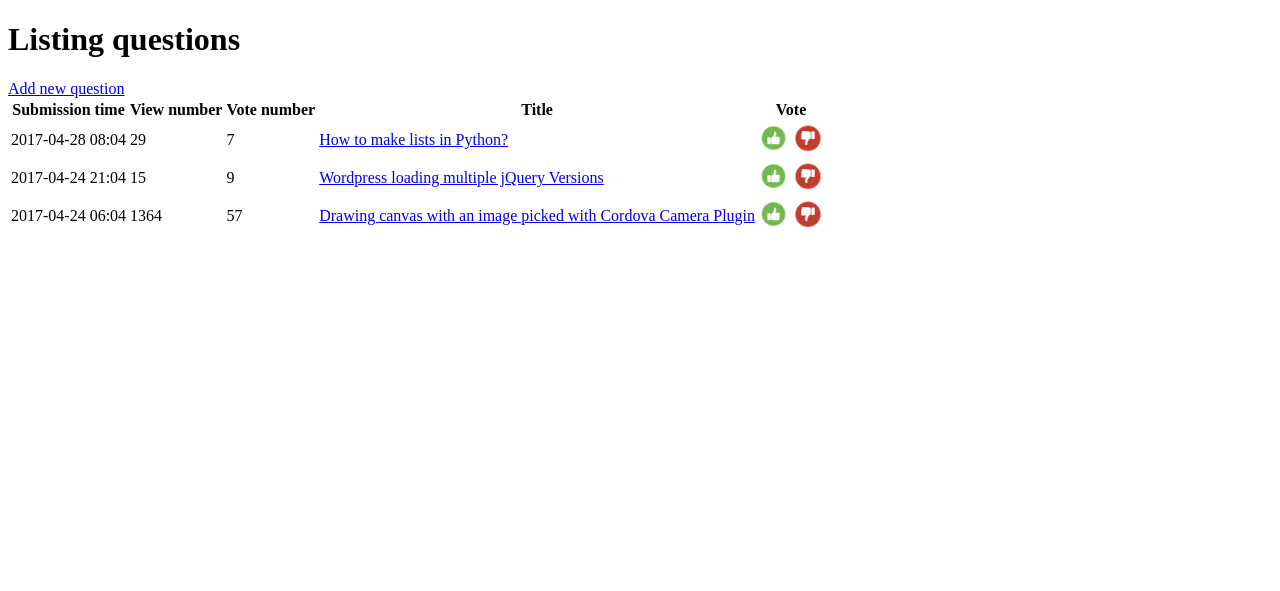
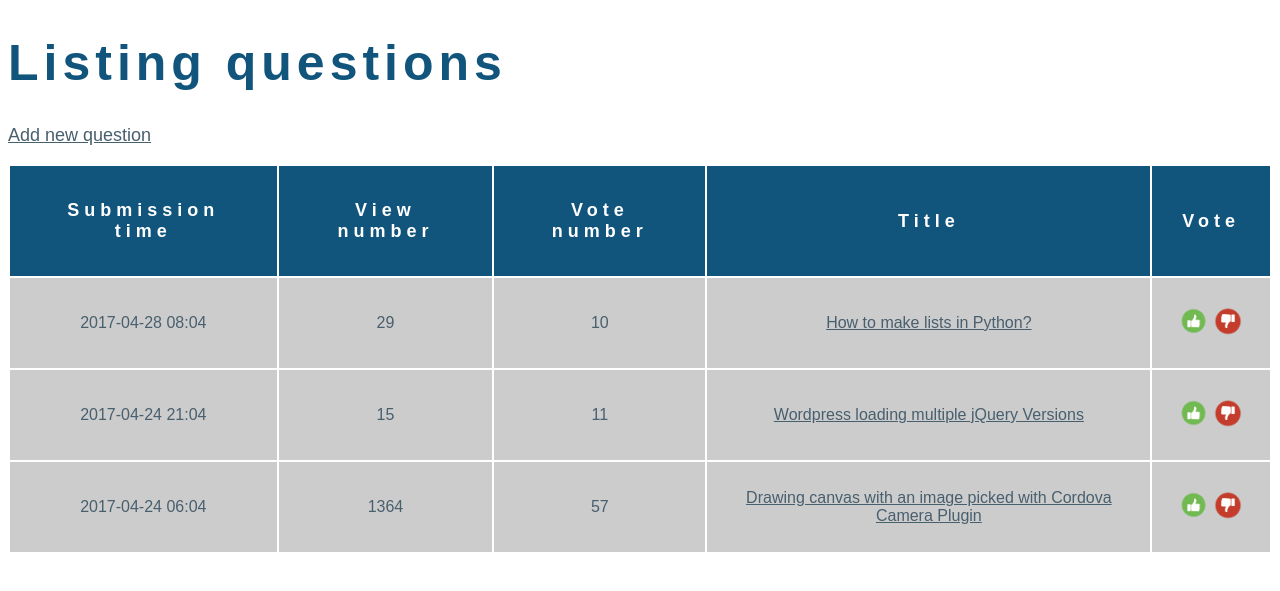
Before and after one commit to fkcreates/ask-mate-app-2, a Flask app: page / in a window 1280 px wide. Shown: the top 591 px of the page. Run offline with Flask 2, Linux system fonts and the light colour scheme; some libraries are stand-ins or nearby versions.

Commit message:
implemented css stylesheet for all htmls, and debugged a date converting issue when displaying a question

```diff
--- a/questions.csv
+++ b/questions.csv
@@ -1,6 +1,6 @@
 id,submission_time,view_number,vote_number,title,message,image
-0,1493368154,29,7,How to make lists in Python?,"I am totally new to this, any hints?",
-1,1493068124,15,9,Wordpress loading multiple jQuery Versions,"I developed a plugin that uses the jquery booklet plugin (http://builtbywill.com/booklet/#/) this plugin binds a function to $ so I cann call $('.myBook').booklet();
+0,1493368154,29,10,How to make lists in Python?,"I am totally new to this, any hints?",
+1,1493068124,15,11,Wordpress loading multiple jQuery Versions,"I developed a plugin that uses the jquery booklet plugin (http://builtbywill.com/booklet/#/) this plugin binds a function to $ so I cann call $('.myBook').booklet();
 
 I could easy managing the loading order with wp_enqueue_script so first I load jquery then I load booklet so everything is fine.
 
--- a/server.py
+++ b/server.py
@@ -20,6 +20,8 @@ def list_question():
 @app.route('/question/<question_id>')
 def display_question(question_id):
     questions = data_manager.get_questions()
+    converted_questions = util.convert_timestamp_to_date(questions)
+
 
     answers = data_manager.get_answers()
     sorted_answers = util.sort_data_by_time(answers)
@@ -29,7 +31,7 @@ def display_question(question_id):
     return render_template("display_question.html",
                            question_id=question_id,
                            answers=converted_answers,
-                           questions=questions,
+                           questions=converted_questions,
                            title="Display question")
 
 
--- a/static/style.css
+++ b/static/style.css
@@ -0,0 +1,76 @@
+h1 {
+    color: #11557C;
+    font-family: Arial;
+    font-size: 50px;
+    letter-spacing: 5px;
+}
+
+
+h3 {
+    color: #11557C;
+    font-family: Arial;
+    font-size: 30px;
+    letter-spacing: 5px;
+
+}
+
+
+th {
+    background-color: #11557C;
+    color: white;
+    height: 50px;
+    text-align: center;
+    font-family: Arial;
+    font-size: 18px;
+    padding: 30px;
+    letter-spacing: 5px;
+}
+
+
+td {
+    background-color: #cccccc;
+    color: #485F6E;
+    height: 50px;
+    text-align: center;
+    font-family: Arial;
+    font-style: normal;
+    font-size: 16px;
+    padding: 20px;
+
+}
+
+
+a {
+    color: #485F6E;
+}
+
+
+p {
+    color: #11557C;
+    font-family: Arial;
+    font-style: normal;
+    font-size: 18px;
+
+}
+
+
+button {
+    padding: 20px;
+    font-family: Arial;
+    font-style: normal;
+    font-size: 18px;
+    color: #485F6E;
+    background-color: #A5D6D9;
+}
+
+
+textarea {
+    color: #485F6E;
+    font-size: 15px;
+}
+
+
+input {
+    color: #485F6E;
+    font-size: 15px;
+}
--- a/templates/add_question.html
+++ b/templates/add_question.html
@@ -4,11 +4,12 @@
     {{ title }}
 {% endblock %}
 
+
 {% block content %}
 <h1>Add new question</h1>
     <form action="{{ url_for("add_question") }}", method="POST">
         <p>Question title<br>
-        <input type="text" name="title" required minlength="10">
+        <input type="text" name="title" required minlength="10" size="51">
         </p>
 
         <p>Question message<br>
@@ -18,6 +19,6 @@
         <button type="submit">Submit</button>
     </form>
 
-<a href="{{ url_for("list_question") }}">Go back to main page</a>
+    <p><a href="{{ url_for("list_question") }}">Go back to main page</a></p>
 
 {% endblock %}
--- a/templates/confirm_delete_question.html
+++ b/templates/confirm_delete_question.html
@@ -5,7 +5,7 @@
 {% endblock %}
 
 {% block content %}
-<h1>{{ title }}</h1>
+<h3>{{ title }}</h3>
 <body>
 <form action="{{ url_for('delete_question', question_id=question_id) }}" method="POST">
     <button type="submit">Yes</button>
--- a/templates/edit_question.html
+++ b/templates/edit_question.html
@@ -9,7 +9,7 @@
 <h1>Edit question</h1>
     <form action="{{ url_for("edit_question", question_id=question_id) }}" method="POST">
         <p>Question title<br>
-        <input type="text" name="title" required minlength="10" value="{{ question["title"] }}">
+        <input type="text" name="title" required minlength="10" value="{{ question["title"] }}" size="51">
         </p>
 
         <p>Question message<br>
@@ -19,6 +19,8 @@
         <button type="submit">Submit question</button>
     </form>
 
-<a href="{{ url_for("display_question", question_id=question_id) }}">Go back to question</a>
+<p>
+    <a href="{{ url_for("display_question", question_id=question_id) }}">Go back to question</a>
+</p>
 
 {% endblock %}
--- a/templates/layout.html
+++ b/templates/layout.html
@@ -3,6 +3,7 @@
 <head>
     <meta charset="UTF-8">
     <title>{% block title %}Welcome{% endblock %} | Ask Mate App</title>
+    {% block style %}<link rel="stylesheet" href="/static/style.css">{% endblock %}
 </head>
 <body>
 {% block content %}{% endblock %}
--- a/templates/list_questions.html
+++ b/templates/list_questions.html
@@ -4,9 +4,10 @@
     {{ title }}
 {% endblock %}
 
+
 {% block content %}
 <h1>Listing questions</h1>
-<a href="{{ url_for("route_question") }}">Add new question</a>
+<p><a href="{{ url_for("route_question") }}">Add new question</a></p>
 <table>
     <thead>
         <tr>
--- a/templates/new_answer.html
+++ b/templates/new_answer.html
@@ -14,6 +14,8 @@
         <button type="submit">Submit</button>
     </form>
 
-<a href="{{ url_for("display_question", question_id=question_id) }}">Go back to question</a>
+<p>
+    <a href="{{ url_for("display_question", question_id=question_id) }}">Go back to question</a>
+</p>
 
 {% endblock %}
```
Also changed, not shown: templates/ask_question.html (deleted, +0 -10 lines), templates/display_question.html (+13 -7 lines).
